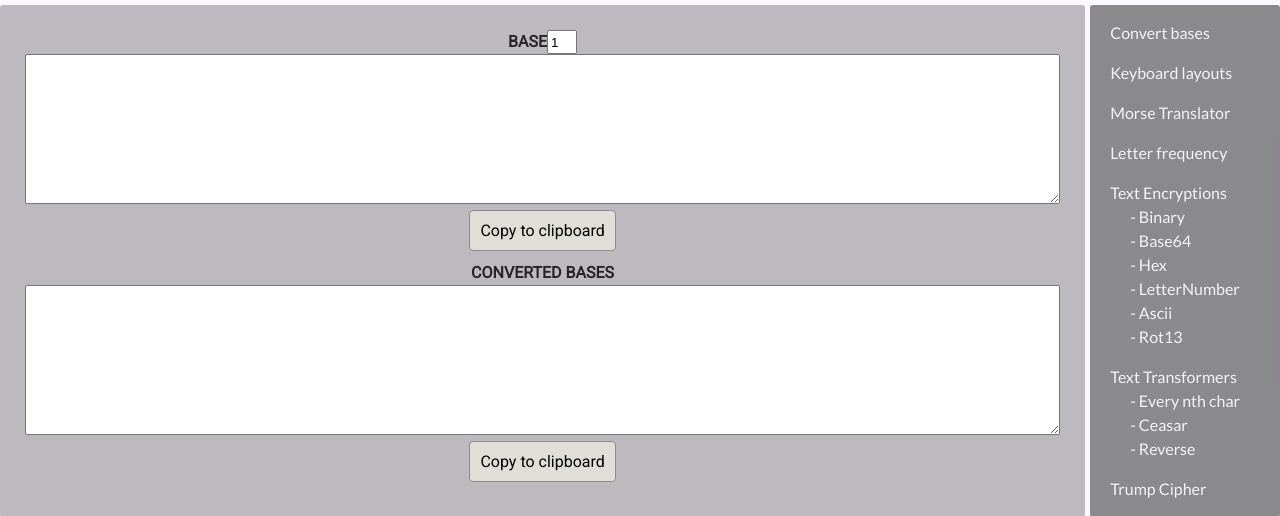
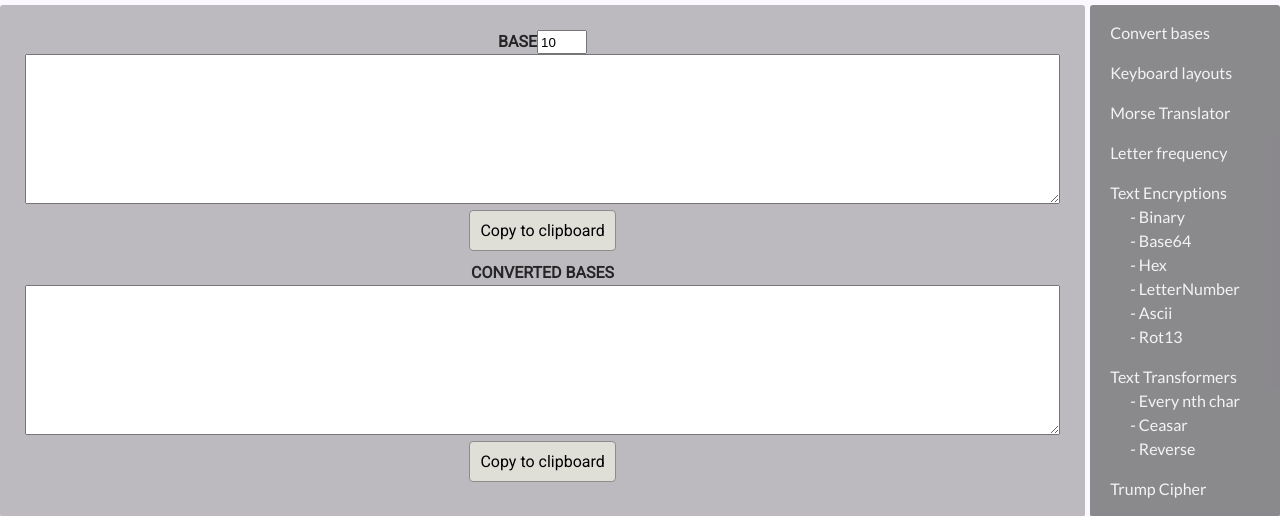
Before and after one commit to Hagesjo/decode-web, a Django app: page /bases in a window 1280 px wide. Shown: the part 120-636 px from the top of the page. Run offline with Django 3.2, Linux system fonts and the light colour scheme.

Commit message:
Increase width of base input

```diff
--- a/main/templates/main/bases.html
+++ b/main/templates/main/bases.html
@@ -7,7 +7,7 @@
 {% block content %}
     <article class="base">
         <div class="flex-row flex-dual">
-            <h3>Base</h3><input type="number" style="width: 30px;" name="input-base", id="input-base", value="10">
+            <h3>Base</h3><input type="number" style="width: 50px;" name="input-base", id="input-base", value="10">
         </div>
         <textarea class="text" id="text"></textarea>
         <br>
```
